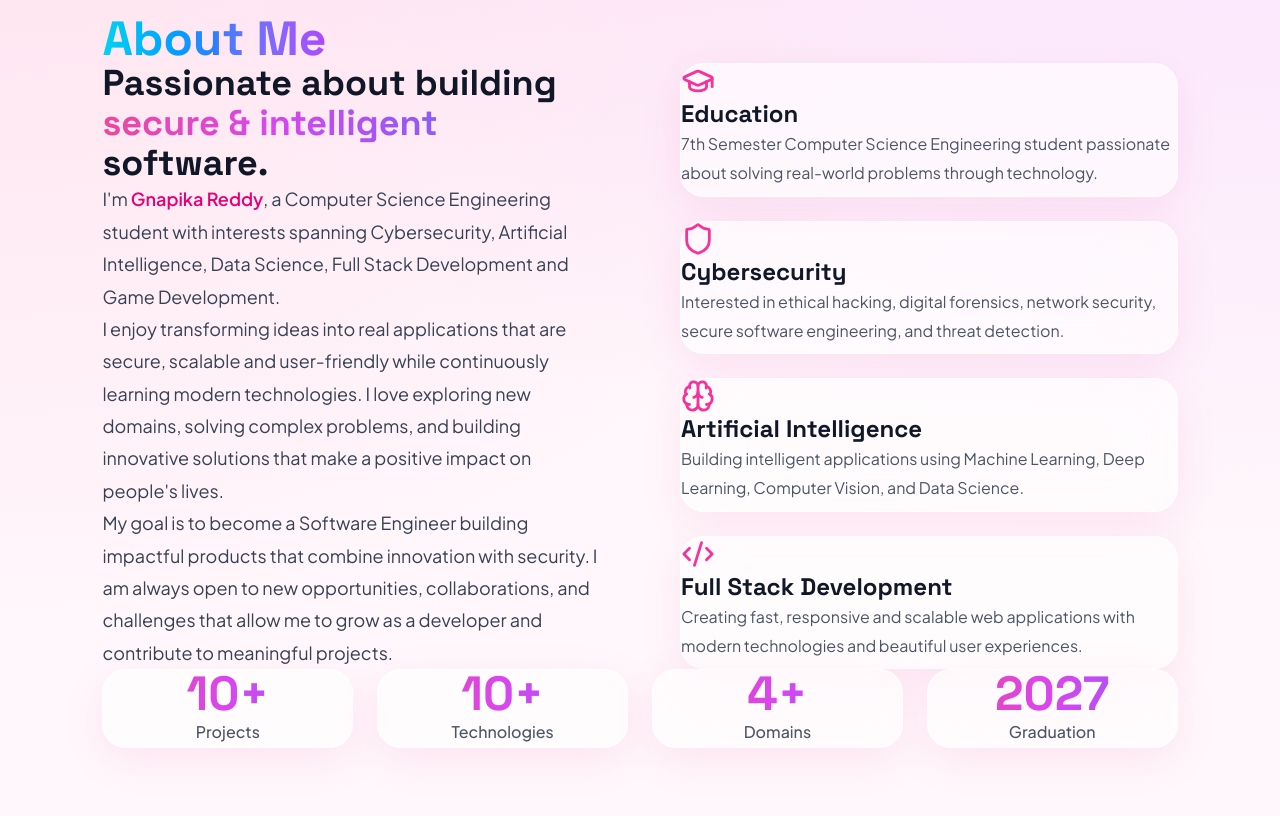
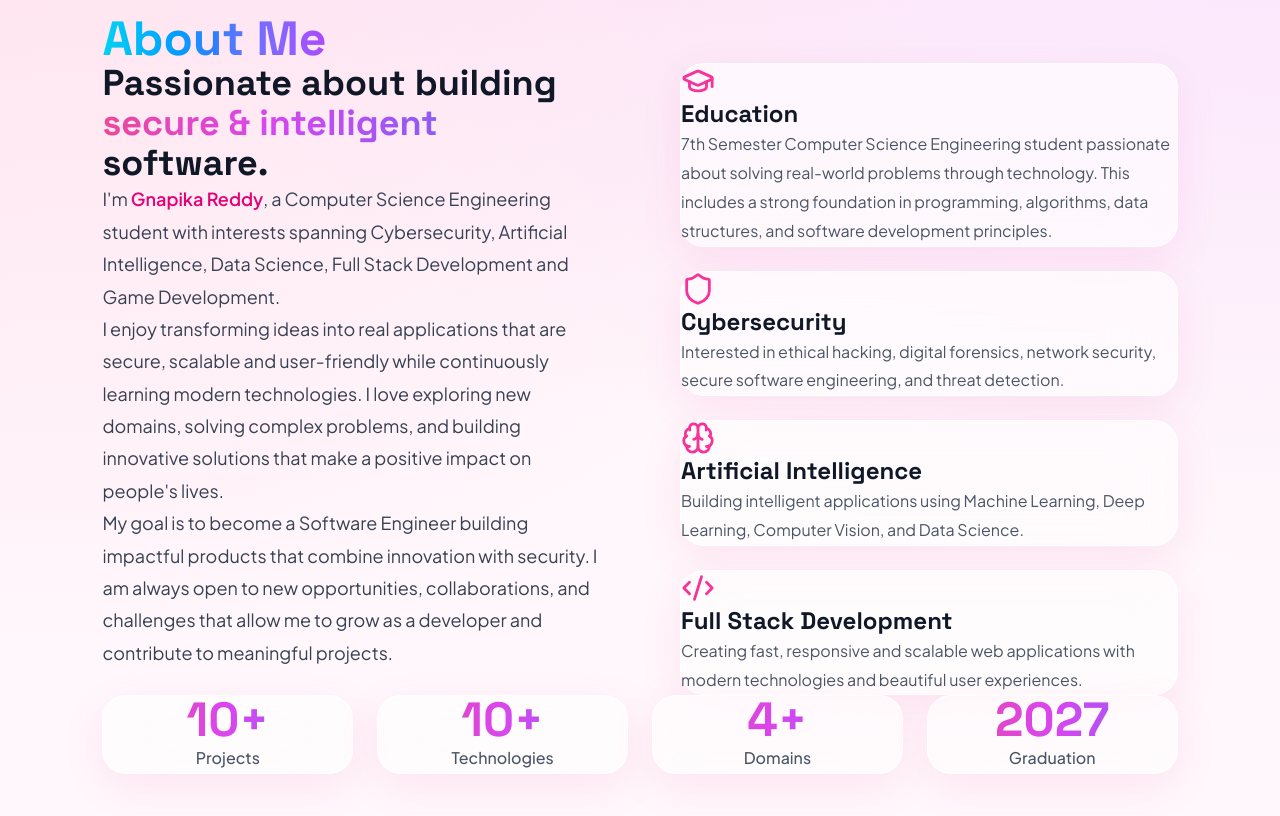
Before and after one commit to gnapiika/portfolio, a Next.js app: page / in a window 1280 px wide. Shown: the part 920-1736 px from the top of the page. Built offline with nearby package versions, Linux system fonts and the light colour scheme.

Commit message:
Update About.tsx

```diff
--- a/components/sections/About.tsx
+++ b/components/sections/About.tsx
@@ -11,7 +11,7 @@ const cards = [
   {
     icon: GraduationCap,
     title: 'Education',
-    text: '7th Semester Computer Science Engineering student passionate about solving real-world problems through technology.',
+    text: '7th Semester Computer Science Engineering student passionate about solving real-world problems through technology. This includes a strong foundation in programming, algorithms, data structures, and software development principles.',
   },
   {
     icon: Shield,
```
